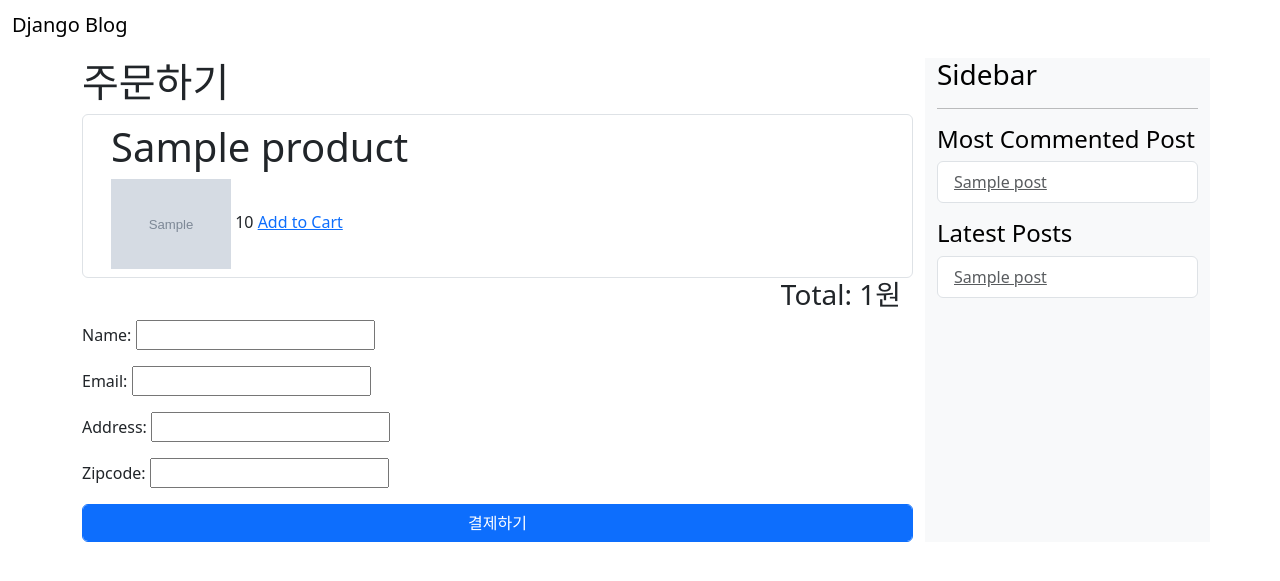
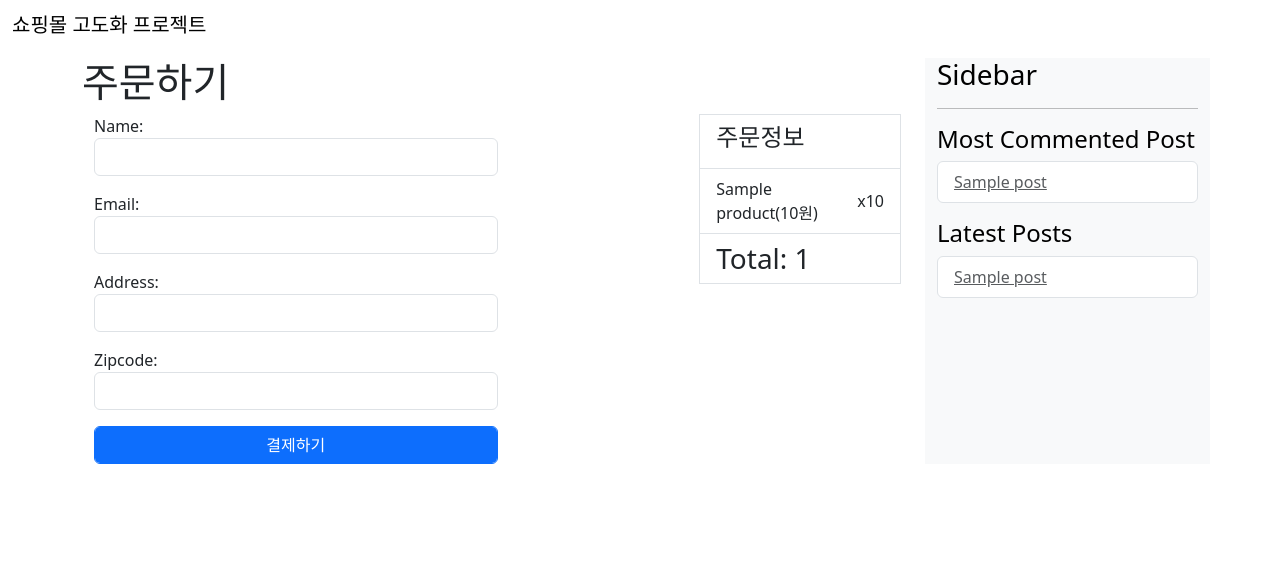
Before and after one commit to 98Taek/catalogProject, a Django app: template shop/templates/shop/new_order.html in a window 1280 px wide. Shown: the top 581 px of the page. Run offline with Django 4.2, Linux system fonts and the light colour scheme; tables that the repository leaves empty hold one stand-in row (values such as "Sample post"); the template is opened without the code that fills it: values that come from a table or form of the project are taken from there, most other values are stand-ins (such as "Sample title", 1, 10 or a date in 2020); grey boxes marked "Sample" are stand-in pictures.

Commit message:
스타일 적용

```diff
--- a/blog/templates/blog/base.html
+++ b/blog/templates/blog/base.html
@@ -15,7 +15,7 @@
 <body>
 <nav class="navbar bg-body-emphasis">
     <div class="container-fluid">
-        <a class="navbar-brand h1" href="{% url 'blog:post_list' %}">Django Blog</a>
+        <a class="navbar-brand h1" href="{% url 'blog:post_list' %}">쇼핑몰 고도화 프로젝트</a>
     </div>
 </nav>
 <div class="container gy-5">
--- a/blog/templates/blog/post/post_detail.html
+++ b/blog/templates/blog/post/post_detail.html
@@ -21,6 +21,7 @@
             {% for product in post.products.all %}
                 <li class="list-group-item d-flex flex-column col-sm-4 justify-content-baseline align-items-center">
                     {% include 'shop/product_detail.html' with product=product %}
+                    <a href="{% url 'shop:add_cart' product.id %}">Add to Cart</a>
                 </li>
             {% endfor %}
         </ul>
--- a/shop/forms.py
+++ b/shop/forms.py
@@ -7,3 +7,9 @@ class OrderCreateForm(forms.ModelForm):
     class Meta:
         model = Order
         fields = ['name', 'email', 'address', 'zipcode']
+        widgets = {
+            'name': forms.TextInput(attrs={'class': 'form-control'}),
+            'email': forms.EmailInput(attrs={'class': 'form-control'}),
+            'address': forms.TextInput(attrs={'class': 'form-control'}),
+            'zipcode': forms.TextInput(attrs={'class': 'form-control'}),
+        }
--- a/shop/models.py
+++ b/shop/models.py
@@ -1,5 +1,4 @@
 from django.db import models
-from django.urls import reverse
 
 from blog.models import Post
 
--- a/shop/templates/shop/new_order.html
+++ b/shop/templates/shop/new_order.html
@@ -5,23 +5,30 @@
 
 {% block content %}
     <h1>주문하기</h1>
-    <ul class="list-group d-flex flex-column col-sm-12">
-        {% for product_id, item in cart_dict.items %}
-            <li class="list-group-item col-sm-12 d-flex flex-row align-items-center">
-                <div class="container">
-                    {% include 'shop/product_detail.html' with product=item.product %}
-                </div>
-            </li>
-        {% endfor %}
-    </ul>
-    <div class="container d-flex flex-column align-items-end">
-        <span class="h3">
-        Total: {{ total_price|intcomma }}원
-        </span>
+    <div class="container-fluid d-flex flex-row justify-content-between">
+        <form action="{% url 'shop:order_create' %}" method="post" class="col-sm-6">
+            {{ form.as_p }}
+            {% csrf_token %}
+            <input type="submit" value="결제하기" class="btn btn-primary form-control">
+        </form>
+        <div class="col-sm-3">
+            <ul class="list-group rounded-0 d-flex flex-column col-sm-12">
+                <li class="list-group-item">
+                    <h4>주문정보</h4>
+                </li>
+                {% for product_id, item in cart_dict.items %}
+                    <li class="list-group-item col-sm-12 d-flex flex-row align-items-center justify-content-between">
+                        <span>{{ item.product }}({{ item.price|intcomma }}원)</span>
+                        <span>x{{ item.quantity }}</span>
+                    </li>
+                {% endfor %}
+                <li class="list-group-item h3">
+                    Total: {{ total_price|intcomma }}
+                </li>
+            </ul>
+            <div class="container d-flex flex-column align-items-end">
+                <span class="h3"></span>
+            </div>
+        </div>
     </div>
-    <form action="{% url 'shop:order_create' %}" method="post">
-        {{ form.as_p }}
-        {% csrf_token %}
-        <input type="submit" value="결제하기" class="btn btn-primary form-control">
-    </form>
 {% endblock content %}
--- a/shop/templates/shop/product_detail.html
+++ b/shop/templates/shop/product_detail.html
@@ -3,5 +3,4 @@
 {% if product.image %}
     <img src="{{ product.image.url }}" alt="" width="120">
 {% endif %}
-{{ product.price|intcomma }}
-<a href="{% url 'shop:add_cart' product.id %}">Add to Cart</a>
+<span>{{ product.price|intcomma }}</span>
```
